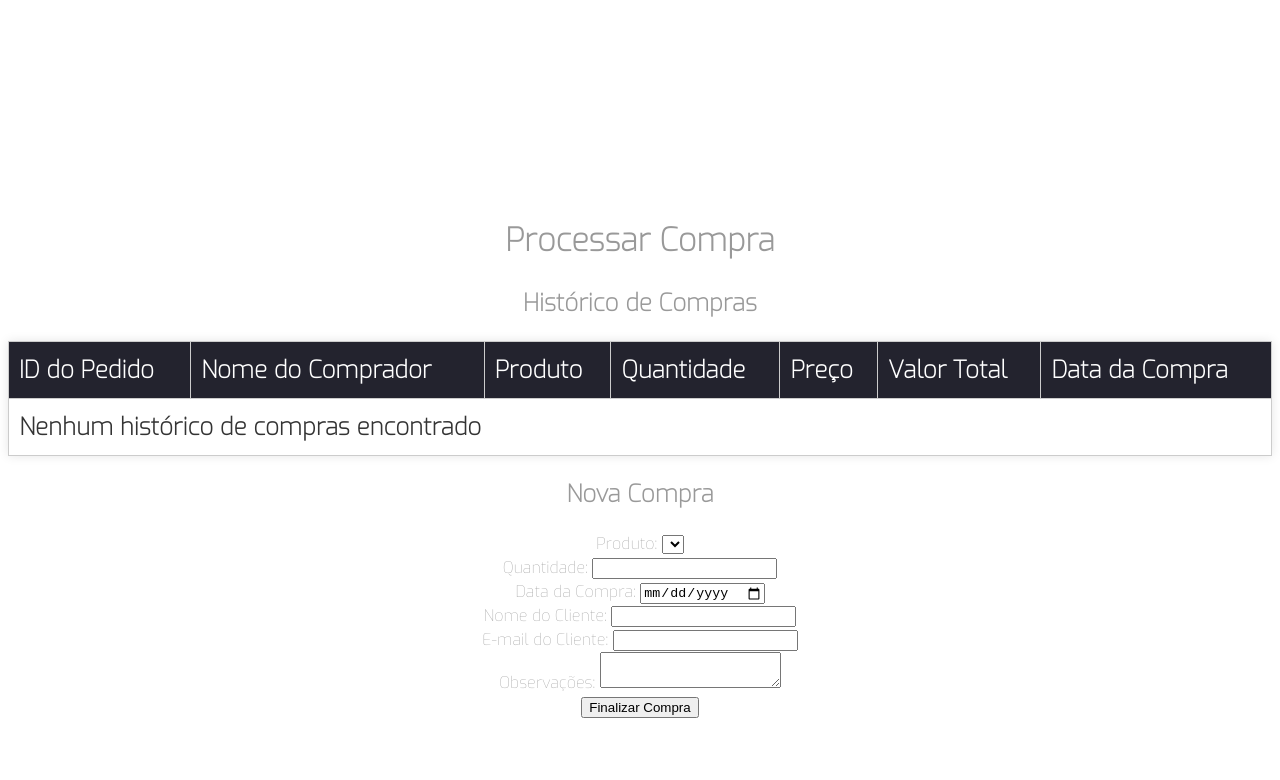
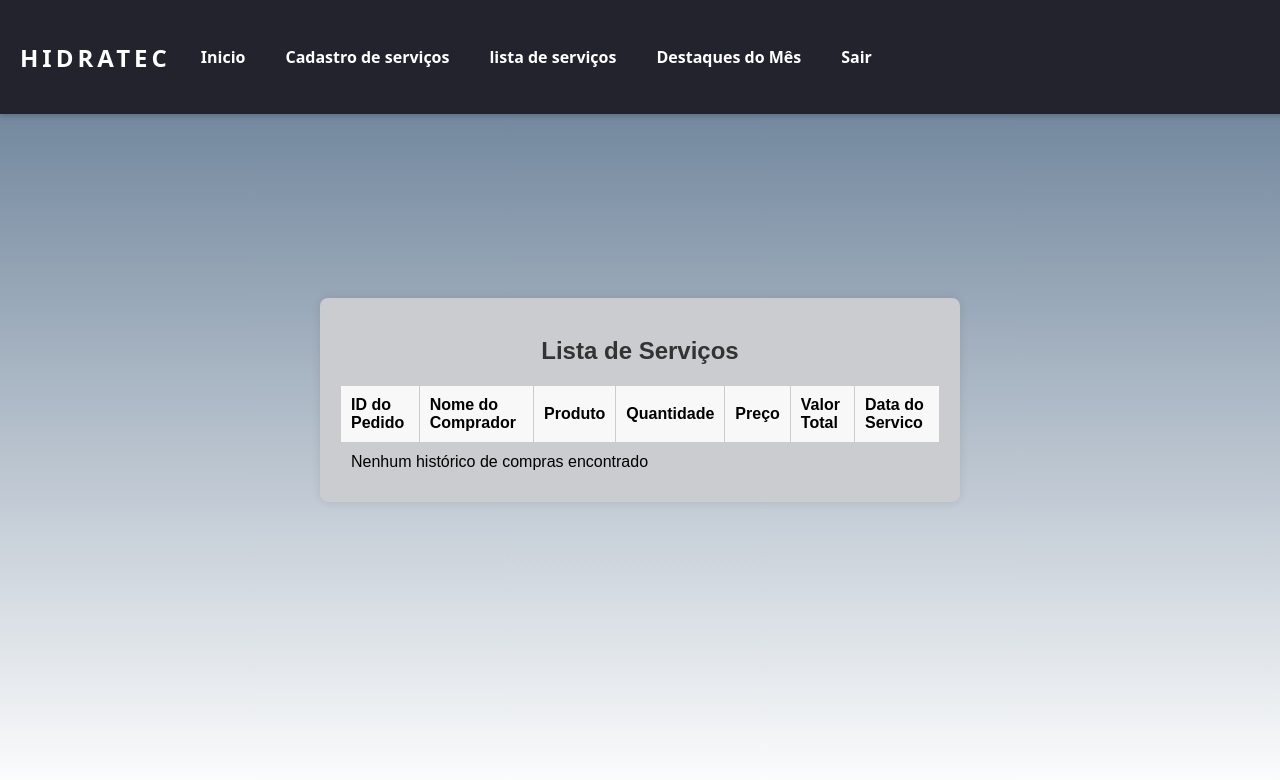
Before and after one commit to m0rpheuss7/Sprint-3, a PHP site: page /listagem_produtos.php in a window 1280 px wide. Shown: the top 780 px of the page. Run offline with PHP 8.4, Linux system fonts and the light colour scheme; a user stored in the database is signed in; data comes from the database, SQL or seed files in the repository; both versions use the stored data as it was after the commit; data that the repository does not hold is empty.

Commit message:
detalhes

```diff
--- a/contrato.php
+++ b/contrato.php
@@ -65,14 +65,14 @@ $contratos = $conn->query($sql);
     <title>Contrato de Serviço</title>
     <link rel="stylesheet" href="css/style.css">
 </head>
-<body>
+<div>
 <header class="header">
     <div class="logo">
-        <h1>HidratecShop</h1>
+        <h1>Hidratec</h1>
     </div>
     <nav class="navigation">
         <ul>
-            <li><a href=".php">Início</a></li>
+            <li><a href="home.php">Início</a></li>
             <li><a href="produtos.php">Produtos</a></li>
             <li><a href="contrato.php">Contrato de serviços</a></li>
             <li><a href="login.php">Sair</a></li>
--- a/home.php
+++ b/home.php
@@ -3,7 +3,7 @@
 <head>
     <meta charset='utf-8'>
     <meta http-equiv='X-UA-Compatible' content='IE=edge'>
-    <title> HidratecShop </title>
+    <title> Hidratec </title>
     <link rel="stylesheet" href="css/style.css">
 </head>
 <body>
@@ -19,11 +19,11 @@
 
 <header class="header">
     <div class="logo">
-        <h1>HidratecShop</h1>
+        <h1>Hidratec</h1>
     </div>
     <nav class="navigation">
         <ul>
-            <li><a href=".php">Início</a></li>
+            <li><a href="home.php">Início</a></li>
             <li><a href="produtos.php">Produtos</a></li>
             <li><a href="contrato.php">Contrato de serviços</a></li>
             <li><a href="login.php">Sair</a></li>
--- a/listagem_produtos.php
+++ b/listagem_produtos.php
@@ -1,9 +1,5 @@
 <?php
 include 'conexao.php'; // Inclui a conexão com o banco de dados
-
-// Suponhamos que o ID do usuário esteja armazenado em uma variável de sessão (por exemplo, após o login)
-session_start();
-$usuario_id = $_SESSION['usuario_id'];  // A sessão deve estar configurada no login do usuário
 
 // Buscar os pedidos anteriores do usuário
 $sql_pedidos_anteriores = "
@@ -37,14 +33,26 @@ $result_pedidos_anteriores = $stmt->get_result();
 <html lang="pt-BR">
 <head>
     <meta charset="UTF-8">
-    <title>Processar Compra</title>
-    <link rel="stylesheet" href="css/style.css">
+    <title>Lista de Serviços</title>
+    <link rel="stylesheet" href="css/estilo.css">
 </head>
 <body>
-    <h1>Processar Compra</h1>
-
-    <!-- Exibição de compras anteriores -->
-    <h2>Histórico de Compras</h2>
+<header class="header">
+    <div class="logo">
+        <h1>Hidratec</h1>
+    </div>
+    <nav class="navigation">
+        <ul>
+            <li><a href="index.php">Inicio</a></li>
+            <li><a href="cadastro_produto.php">Cadastro de serviços</a></li>
+            <li><a href="listagem_produtos.php">lista de serviços</a></li>
+            <li><a href="mes.php">Destaques do Mês</a></li>
+            <li><a href="login.php">Sair</a></li>
+        </ul>
+    </nav>
+</header>
+<div class="container1">
+    <h2>Lista de Serviços</h2>
     <table border="1">
         <thead>
             <tr>
@@ -54,12 +62,11 @@ $result_pedidos_anteriores = $stmt->get_result();
                 <th>Quantidade</th>
                 <th>Preço</th>
                 <th>Valor Total</th>
-                <th>Data da Compra</th>
+                <th>Data do Servico</th>
             </tr>
         </thead>
         <tbody>
             <?php
-            // Verifica se há pedidos anteriores
             if ($result_pedidos_anteriores && $result_pedidos_anteriores->num_rows > 0) {
                 while ($row = $result_pedidos_anteriores->fetch_assoc()) {
                     echo "<tr>
@@ -77,39 +84,8 @@ $result_pedidos_anteriores = $stmt->get_result();
             }
             ?>
         </tbody>
+        </tbody>
     </table>
-
-    <!-- Formulário para processar nova compra -->
-    <h2>Nova Compra</h2>
-    <form action="finalizar_compra.php" method="POST">
-        <!-- Detalhes da nova compra (por exemplo, seleção de produtos, quantidade) -->
-        <label for="produto_id">Produto:</label>
-        <select name="produto_id" id="produto_id" required>
-            <?php
-            // Busca os produtos disponíveis no banco
-            $result_produtos = $conn->query("SELECT id, nome FROM produtos");
-            while ($row = $result_produtos->fetch_assoc()) {
-                echo "<option value='{$row['id']}'>{$row['nome']}</option>";
-            }
-            ?>
-        </select><br>
-
-        <label for="quantidade">Quantidade:</label>
-        <input type="number" name="quantidade" id="quantidade" required><br>
-
-        <label for="data_compra">Data da Compra:</label>
-        <input type="date" name="data_compra" id="data_compra" required><br>
-
-        <label for="cliente_nome">Nome do Cliente:</label>
-        <input type="text" name="cliente_nome" id="cliente_nome" required><br>
-
-        <label for="cliente_email">E-mail do Cliente:</label>
-        <input type="email" name="cliente_email" id="cliente_email"><br>
-
-        <label for="observacoes">Observações:</label>
-        <textarea name="observacoes" id="observacoes"></textarea><br>
-
-        <button type="submit">Finalizar Compra</button>
-    </form>
+</div>
 </body>
 </html>
```
Also changed, not shown: bd.sql (+36 -7 lines), cadastro_produto.php (+4 -4 lines), css/style.css (line endings or trailing spaces), valida_sessao.php (line endings or trailing spaces).
